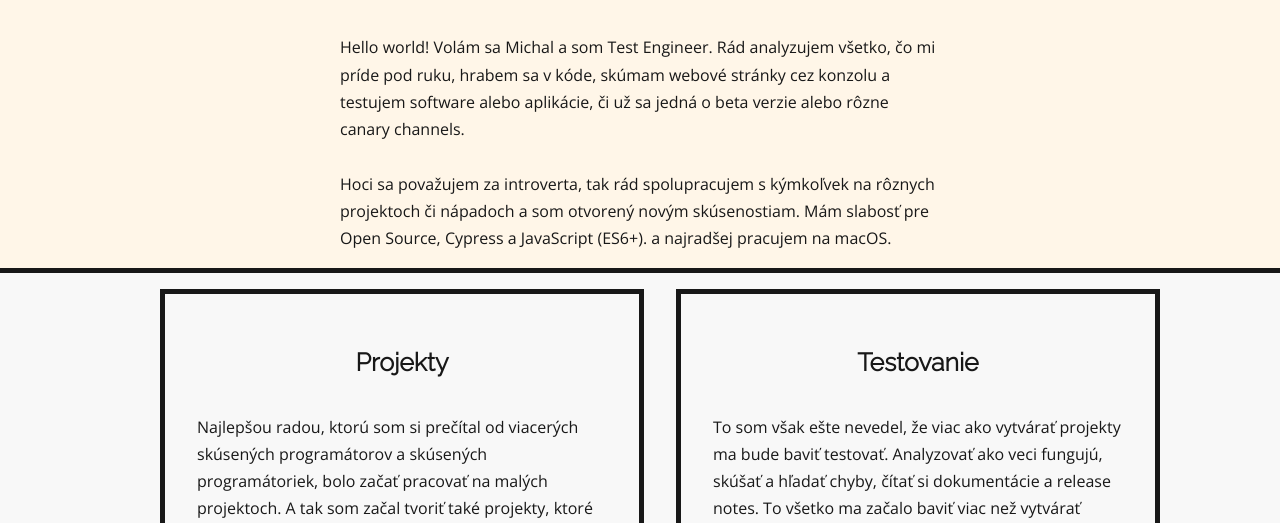
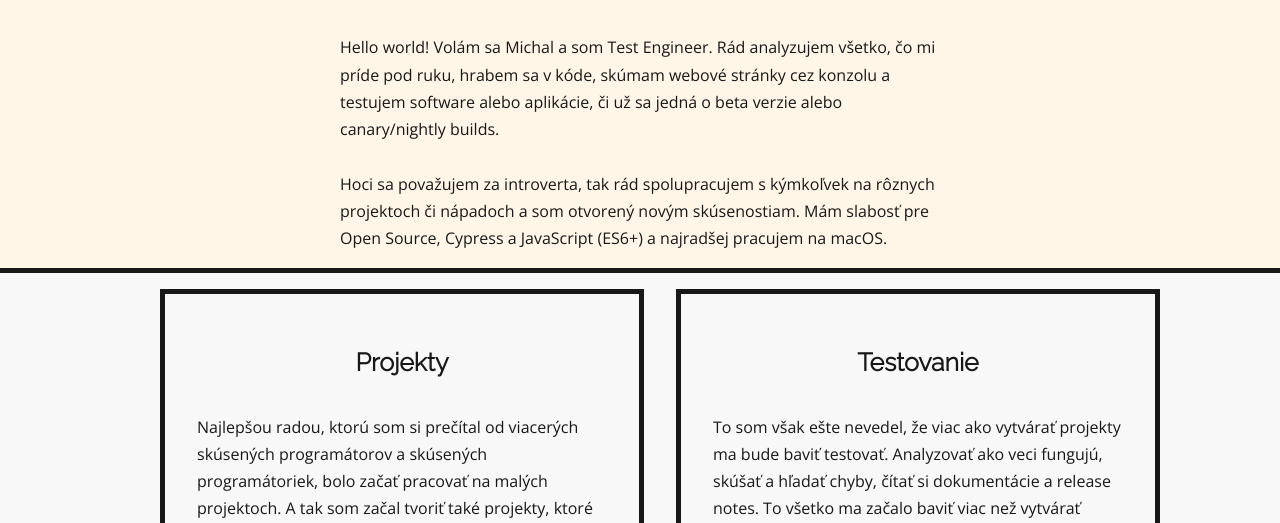
Before and after one commit to michallbanas/portfolio-dev, a website: page index.html in a window 1280 px wide. Shown: the part 277-800 px from the top of the page. Drawn offline with Linux system fonts and the light colour scheme; files whose address does not match are found by name.

Commit message:
fixed: grammar mistakes

```diff
--- a/index.html
+++ b/index.html
@@ -96,10 +96,10 @@
       </span>
       <h2>Test Engineer</h2>
       <p class="about">
-        Hello world! Volám sa Michal a som Test Engineer. Rád analyzujem všetko, čo mi príde pod ruku, hrabem sa v kóde, skúmam webové stránky cez konzolu a testujem software alebo aplikácie, či už sa jedná o beta verzie alebo rôzne canary channels.
+        Hello world! Volám sa Michal a som Test Engineer. Rád analyzujem všetko, čo mi príde pod ruku, hrabem sa v kóde, skúmam webové stránky cez konzolu a testujem software alebo aplikácie, či už sa jedná o beta verzie alebo canary/nightly builds.
         <br/>
         <br/>
-        Hoci sa považujem za introverta, tak rád spolupracujem s kýmkoľvek na rôznych projektoch či nápadoch a som otvorený novým skúsenostiam. Mám slabosť pre Open Source, Cypress a JavaScript (ES6+).  a najradšej pracujem na macOS.
+        Hoci sa považujem za introverta, tak rád spolupracujem s kýmkoľvek na rôznych projektoch či nápadoch a som otvorený novým skúsenostiam. Mám slabosť pre Open Source, Cypress a JavaScript (ES6+) a najradšej pracujem na macOS.
       </p>
     </header>
 
```
